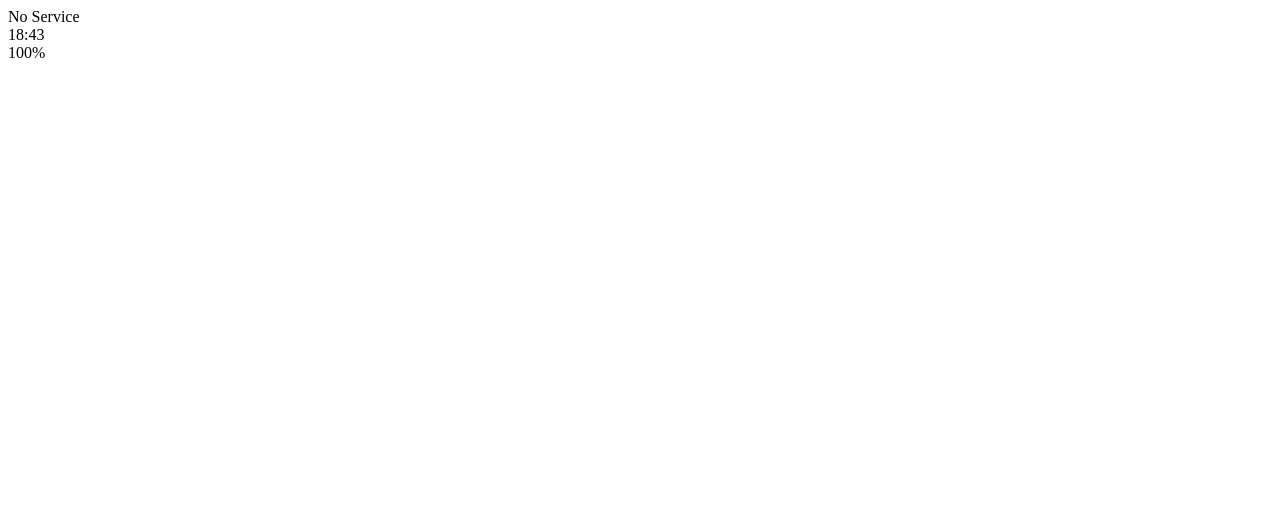
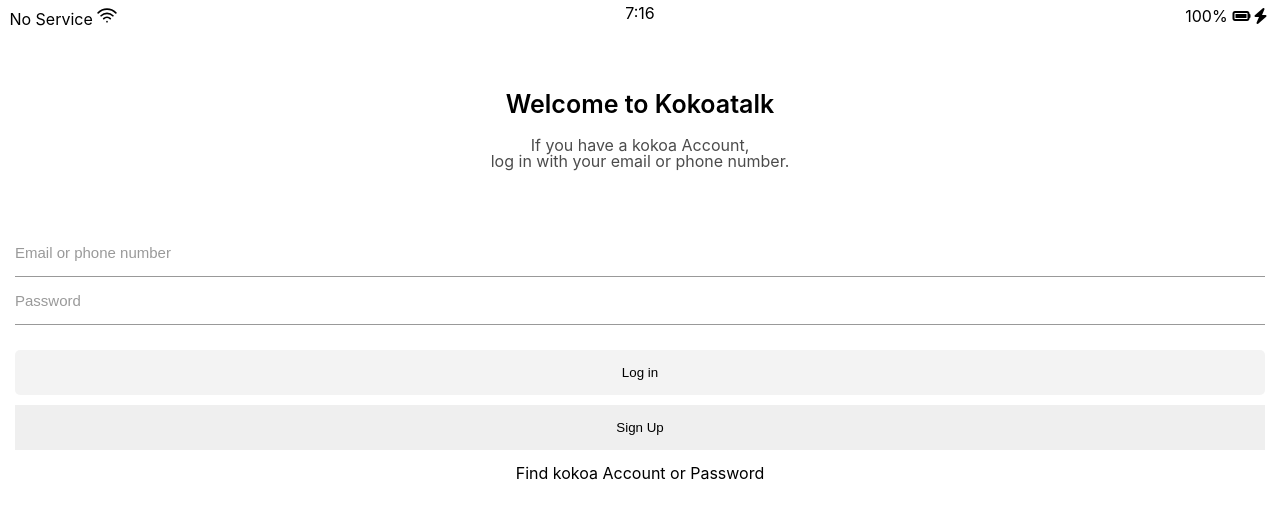
Before and after one commit to dragonjin3/kokoa-clone, a plain HTML site: page index.html in a window 1280 px wide. Drawn offline with Linux system fonts and the light colour scheme.

Commit message:
chapter #6.10

```diff
--- /dev/null
+++ b/css/form.css
@@ -0,0 +1,55 @@
+#login-form {
+    display: flex;
+    flex-direction: column;
+    margin : 0px 15px;
+}
+#login-form input{
+    padding :15px 0px;
+    border : none;
+
+}
+#login-form input[type="text"]{
+
+
+    border-bottom: 1px solid rgba(0,0,0,0.4);
+    font-size: 15px;
+}
+
+#login-form input[type="text"]:focus{
+
+    border-color: var(--yellow);
+    transition: border-color 0.3s ease-in-out;
+}
+
+
+#login-form input:nth-child(2){
+    margin-bottom:25px;
+}
+
+#login-form input[type="submit"]{
+    cursor:pointer;
+    margin-bottom : 10px;
+    border-radius: 5px;
+    background-color: rgba(107, 101, 101, 0.08);
+
+}
+
+#login-form input:not([type="text"]):hover{
+    background-color:wheat;
+    transition: background-color 0.3s ease-in-out;
+}
+
+#login-form input[type="submit"]:hover{
+    background-color:var(--yellow);
+    transition: background-color 0.3s ease-in-out;
+}
+
+#login-form input::placeholder{
+    color: rgba(0,0,0,0.4);
+}
+#login-form a{
+    margin-top:15px;
+    text-align: center;
+    text-decoration: none;
+    color:inherit;
+}
--- /dev/null
+++ b/css/header.css
@@ -0,0 +1,19 @@
+.welcome-header{
+    margin: 60px 0px;
+    text-align: center;
+    display:flex;
+    flex-direction: column;
+    align-items: center;
+}
+.welcome-header__title{
+    margin-bottom: 20px;
+    font-weight:600;
+    font-size: 25px;
+
+}
+.welcome-header__text{
+
+    width:80%;
+    opacity: 0.7;
+
+}
--- /dev/null
+++ b/css/reset.css
@@ -0,0 +1,51 @@
+/* http://meyerweb.com/eric/tools/css/reset/
+   v2.0 | 20110126
+   License: none (public domain)
+*/
+
+html, body, div, span, applet, object, iframe,
+h1, h2, h3, h4, h5, h6, p, blockquote, pre,
+a, abbr, acronym, address, big, cite, code,
+del, dfn, em, img, ins, kbd, q, s, samp,
+small, strike, strong, sub, sup, tt, var,
+b, u, i, center,
+dl, dt, dd, ol, ul, li,
+fieldset, form, label, legend,
+table, caption, tbody, tfoot, thead, tr, th, td,
+article, aside, canvas, details, embed,
+figure, figcaption, footer, header, hgroup,
+menu, nav, output, ruby, section, summary,
+time, mark, audio, video {
+	margin: 0;
+	padding: 0;
+	border: 0;
+	font-size: 100%;
+	font: inherit;
+	vertical-align: baseline;
+}
+/* HTML5 display-role reset for older browsers */
+article, aside, details, figcaption, figure,
+footer, header, hgroup, menu, nav, section {
+	display: block;
+}
+body {
+	line-height: 1;
+}
+ol, ul {
+	list-style: none;
+}
+blockquote, q {
+	quotes: none;
+}
+blockquote:before, blockquote:after,
+q:before, q:after {
+	content: '';
+	content: none;
+}
+table {
+	border-collapse: collapse;
+	border-spacing: 0;
+}
+input:focus{
+	outline:none;
+}
--- /dev/null
+++ b/css/status-bar.css
@@ -0,0 +1,29 @@
+#status-bar{
+    display: flex;
+    justify-content: center;
+    padding:5px 3px;
+}
+.status-bar__column{
+    width:33%;
+}
+
+
+
+.status-bar__column:nth-child(2){
+display:flex;
+justify-content: center;
+}
+
+.status-bar__column:last-child{
+    display: flex;
+    justify-content:flex-end;
+    align-items: center;
+
+}
+.status-bar__column:last-child span {
+    margin-right: 5px;
+
+}
+i{
+    padding-right: 3px;
+}
--- /dev/null
+++ b/css/styles.css
@@ -0,0 +1,14 @@
+@import "reset.css";
+@import "status-bar.css";
+@import "header.css";
+@import "form.css";
+@import "variables.css";
+svg{
+    width:20px;
+    height:20px;
+}
+
+body{
+    background-color:white;
+    font-family: -apple-system, BlinkMacSystemFont, 'Segoe UI', Roboto, Oxygen, Ubuntu, Cantarell, 'Open Sans', 'Helvetica Neue', sans-serif;
+}
--- /dev/null
+++ b/css/variables.css
@@ -0,0 +1,3 @@
+:root{
+    --yellow: #fae100;
+}
--- a/index.html
+++ b/index.html
@@ -1,24 +1,42 @@
 <!DOCTYPE html>
 <html lang="en">
 <head>
+
+    <link rel="stylesheet" href="css/styles.css">
+
     <meta charset="UTF-8">
     <meta name="viewport" content="width=device-width, initial-scale=1.0">
-    <title>Document</title>
+    <title>Welcome o kokoa Talk</title>
+
 </head>
 <body>
     <div id="status-bar">
-        <div class="sttus-bar__column">
+        <div class="status-bar__column">
             <span>No Service</span>
-            <!--wifi icon-->
+            <svg class="w-6 h-6" fill="none" stroke="currentColor" viewBox="0 0 24 24" xmlns="http://www.w3.org/2000/svg"><path stroke-linecap="round" stroke-linejoin="round" stroke-width="2" d="M8.111 16.404a5.5 5.5 0 017.778 0M12 20h.01m-7.08-7.071c3.904-3.905 10.236-3.905 14.141 0M1.394 9.393c5.857-5.857 15.355-5.857 21.213 0"></path></svg>
         </div>
-        <div class="sttus-bar__column">
-            <span>18:43</span>
+        <div class="status-bar__column">
+            <span class="clock">18:43</span>
         </div>
-        <div class="sttus-bar__column">
-            <sapn>100%</sapn>
-            <!--battry icon-->
-            <!--lightning icon-->
+        <div class="status-bar__column">
+            <span>100%</span>
+            <i class="fas fa-battery-full"></i>
+            <i class="fas fa-bolt"></i>
         </div>
     </div>
+    <header class="welcome-header">
+        <h1 class="welcome-header__title">Welcome to Kokoatalk</h1>
+        <p class="welcome-header__text">If you have a kokoa Account,<br> log in with your email or phone number.</p>
+    </header>
+    <form action="friends.html" method="GET" id="login-form">
+        <input name="username" type="text" placeholder="Email or phone number"/>
+        <input name="Password" type="text" placeholder="Password"/>
+        <input type="submit" value="Log in"/>
+        <input type="button" value="Sign Up"/>
+        <a href="#">Find kokoa Account or Password</a>
+    </form>
+    <script src="https://kit.fontawesome.com/6478f529f2.js" crossorigin="anonymous">
+    </script>
+    <script src=js/clock.js></script>
 </body>
 </html>
--- /dev/null
+++ b/js/clock.js
@@ -0,0 +1,17 @@
+const time = document.querySelector(".clock");
+
+function clock(){
+    const date = new Date();
+    const minute = date.getMinutes();
+    const hour = date.getHours();
+    time.innerText = `${hour}:${minute < 10 ? `0${minute}` : minute}`;
+
+}
+
+
+function init(){
+clock();
+setInterval(clock,1000);
+}
+
+init();
```
Also changed, not shown: friends.html (added, +1 -0 lines).
